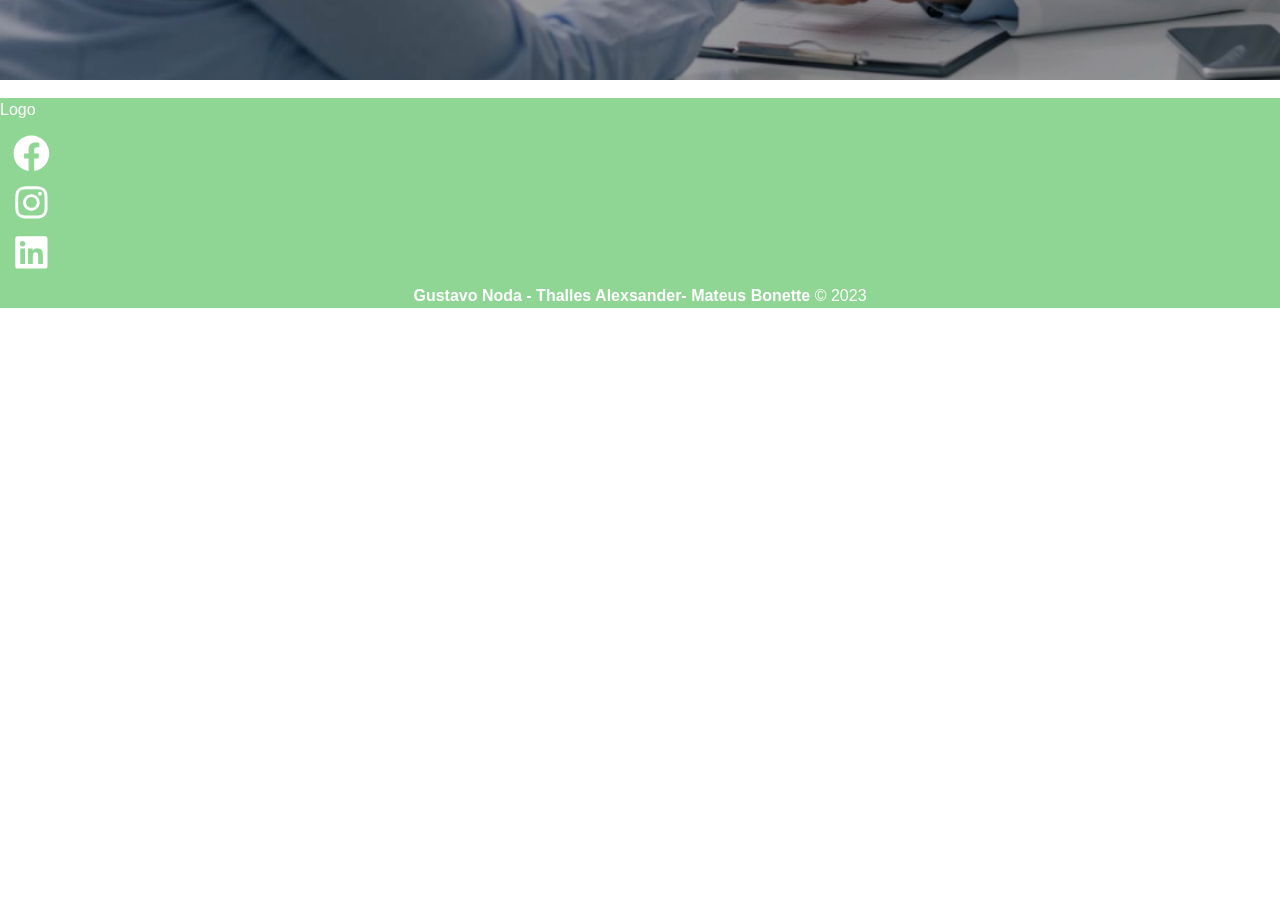
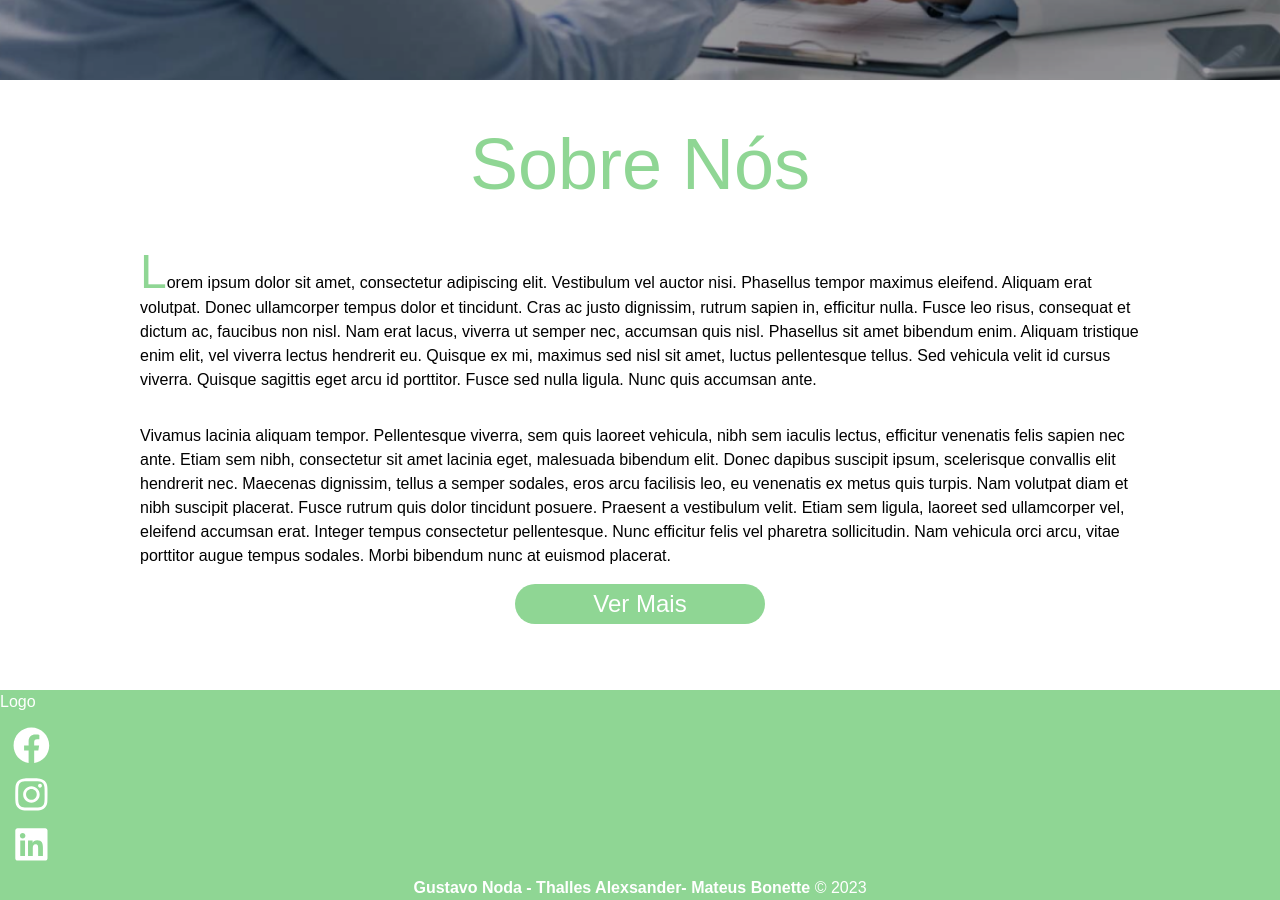
Before and after one commit to mateus-bonette00/ProjetoWeb_ClinicaMedica, a React (Create React App) app: page / in a window 1280 px wide. Shown: the part 800-1700 px from the top of the page. Before the commit the page ends 1108 px from the top, so only its background shows below. Built offline with nearby package versions, Linux system fonts and the light colour scheme.

Commit message:
adicionando e editando seção sobre nós

```diff
--- a/src/components/MainPage.jsx
+++ b/src/components/MainPage.jsx
@@ -1,5 +1,4 @@
 import React from "react";
-import imagemHome from "./img/imageHome.png";
 
 function MainPage() {
   return (
--- /dev/null
+++ b/src/components/SobreNosSection.jsx
@@ -0,0 +1,44 @@
+import React from "react";
+
+function SobreNosSection() {
+  return (
+    <section className="flex flex-col justify-center items-center w-screen mt-12 mb-12">
+      <h1 className="text-greeny text-7xl mb-12">Sobre Nós</h1>
+      <p className="w-[1000px] mb-8 first-letter:text-5xl first-letter:text-greeny">
+        {" "}
+        Lorem ipsum dolor sit amet, consectetur adipiscing elit.
+        Vestibulum vel auctor nisi. Phasellus tempor maximus eleifend.
+        Aliquam erat volutpat. Donec ullamcorper tempus dolor et
+        tincidunt. Cras ac justo dignissim, rutrum sapien in,
+        efficitur nulla. Fusce leo risus, consequat et dictum ac,
+        faucibus non nisl. Nam erat lacus, viverra ut semper nec,
+        accumsan quis nisl. Phasellus sit amet bibendum enim. Aliquam
+        tristique enim elit, vel viverra lectus hendrerit eu. Quisque
+        ex mi, maximus sed nisl sit amet, luctus pellentesque tellus.
+        Sed vehicula velit id cursus viverra. Quisque sagittis eget
+        arcu id porttitor. Fusce sed nulla ligula. Nunc quis accumsan
+        ante.
+      </p>
+      <p className="w-[1000px]">
+        Vivamus lacinia aliquam tempor. Pellentesque viverra, sem quis
+        laoreet vehicula, nibh sem iaculis lectus, efficitur venenatis
+        felis sapien nec ante. Etiam sem nibh, consectetur sit amet
+        lacinia eget, malesuada bibendum elit. Donec dapibus suscipit
+        ipsum, scelerisque convallis elit hendrerit nec. Maecenas
+        dignissim, tellus a semper sodales, eros arcu facilisis leo,
+        eu venenatis ex metus quis turpis. Nam volutpat diam et nibh
+        suscipit placerat. Fusce rutrum quis dolor tincidunt posuere.
+        Praesent a vestibulum velit. Etiam sem ligula, laoreet sed
+        ullamcorper vel, eleifend accumsan erat. Integer tempus
+        consectetur pellentesque. Nunc efficitur felis vel pharetra
+        sollicitudin. Nam vehicula orci arcu, vitae porttitor augue
+        tempus sodales. Morbi bibendum nunc at euismod placerat.
+      </p>
+      <button className="bg-greeny w-[250px] h-[40px] rounded-full mt-4 hover:bg-black text-white text-2xl">
+        Ver Mais
+      </button>
+    </section>
+  );
+}
+
+export default SobreNosSection;
--- a/src/components/pages/Home.js
+++ b/src/components/pages/Home.js
@@ -1,10 +1,13 @@
 import MainPage from "../MainPage"
+import SobreNosSection from "../SobreNosSection"
 
 function Home (){
     return (
         <div>
             <MainPage/>
+            <SobreNosSection/>
         </div>
+
     )
 }
 
```
Also changed, not shown: src/index.css (+9 -9 lines).
